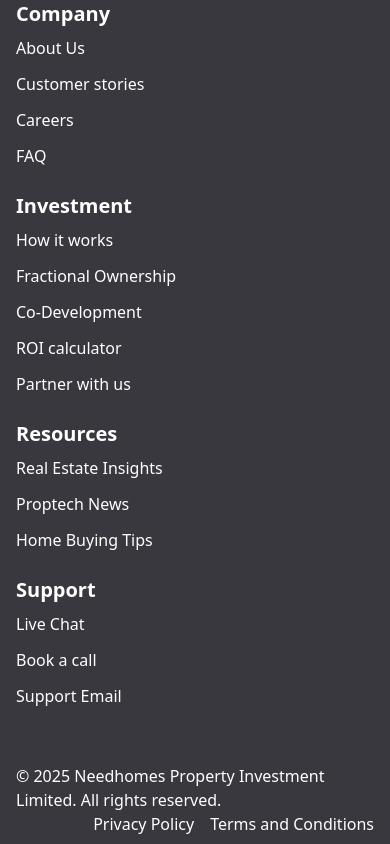
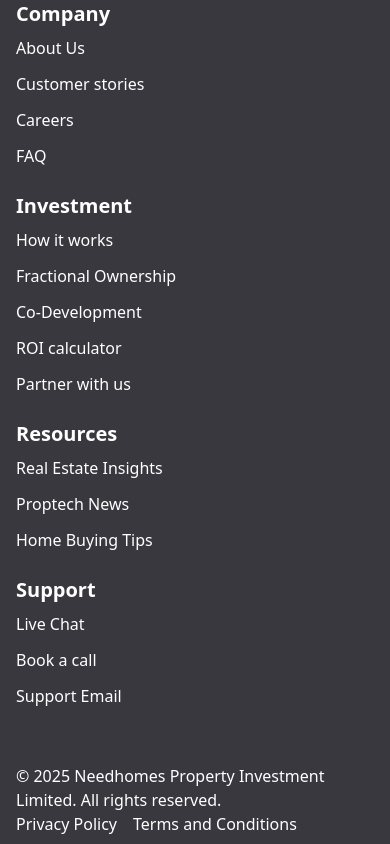
Before and after one commit to greenmousedev0/needhomes, a React (Vite) app: page /home in a window 390 px wide. Shown: the part 8392-9236 px from the top of the page. Built offline with nearby package versions, Linux system fonts and the light colour scheme.

Commit message:
footer fix

```diff
--- a/src/pages/home/_components/Footer.tsx
+++ b/src/pages/home/_components/Footer.tsx
@@ -98,11 +98,11 @@
             <RenderLinks title="Support" links={support_links} />
           </section>
         </div>
-        <div className="flex flex-col md:flex-row items-center mt-12 text-white">
-          <p>
+        <div className="flex flex-col md:flex-row md:items-center mt-12 text-white *:text-left">
+          <p className="">
             © 2025 Needhomes Property Investment Limited. All rights reserved.
           </p>
-          <div className="ml-auto space-x-2 flex gap-2">
+          <div className=" md:ml-auto space-x-2 flex gap-2">
             <p>Privacy Policy</p>
             <p>Terms and Conditions</p>
           </div>
```
